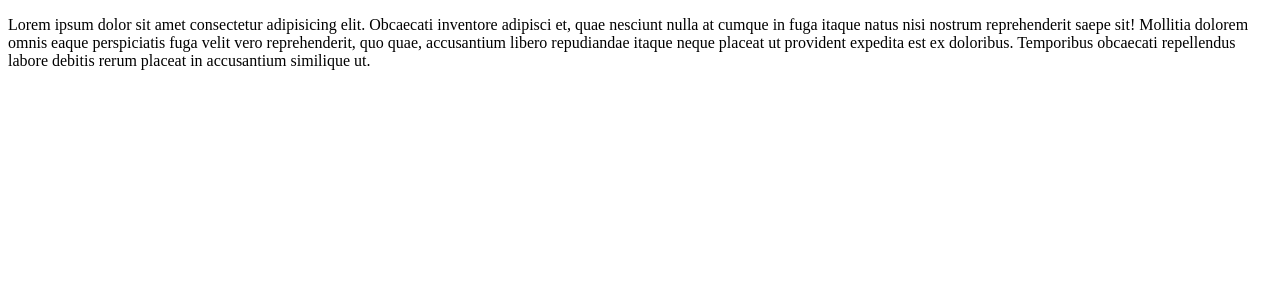
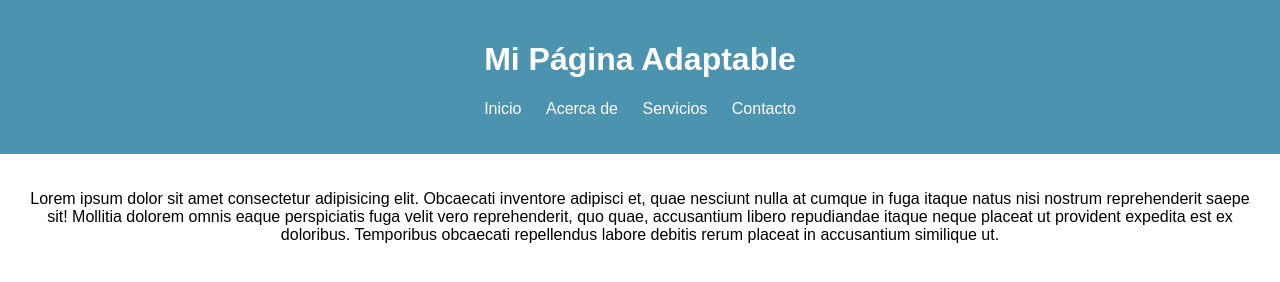
Before and after one commit to KevinJoelZ/Trabajo-en-Grupo, a plain HTML site: page index.html in a window 1280 px wide. Drawn offline with Linux system fonts and the light colour scheme.

Commit message:
Add files via upload

```diff
--- a/Style/header.css
+++ b/Style/header.css
@@ -0,0 +1,29 @@
+body {
+    margin: 0;
+    font-family: Arial, sans-serif;
+}
+
+header, main, footer {
+    padding: 20px;
+    text-align: center;
+}
+
+header {
+    background-color: #4c93af;
+    color: white;
+}
+
+nav ul {
+    list-style: none;
+    padding: 0;
+}
+
+nav ul li {
+    display: inline;
+    margin: 0 10px;
+}
+
+nav ul li a {
+    color: white;
+    text-decoration: none;
+}
--- a/index.html
+++ b/index.html
@@ -3,12 +3,22 @@
 <head>
     <meta charset="UTF-8">
     <meta name="viewport" content="width=device-width, initial-scale=1.0">
+    <link rel="stylesheet" href="Style/header.css">
     <title>Trabajo en grupo</title>
 
 </head>
 <body>
     <header>
     <!---->
+    <h1>Mi Página Adaptable</h1>
+        <nav>
+            <ul>
+                <li><a href="#">Inicio</a></li>
+                <li><a href="#">Acerca de</a></li>
+                <li><a href="#">Servicios</a></li>
+                <li><a href="#">Contacto</a></li>
+            </ul>
+        </nav>
     </header>
 
     <main>
```
